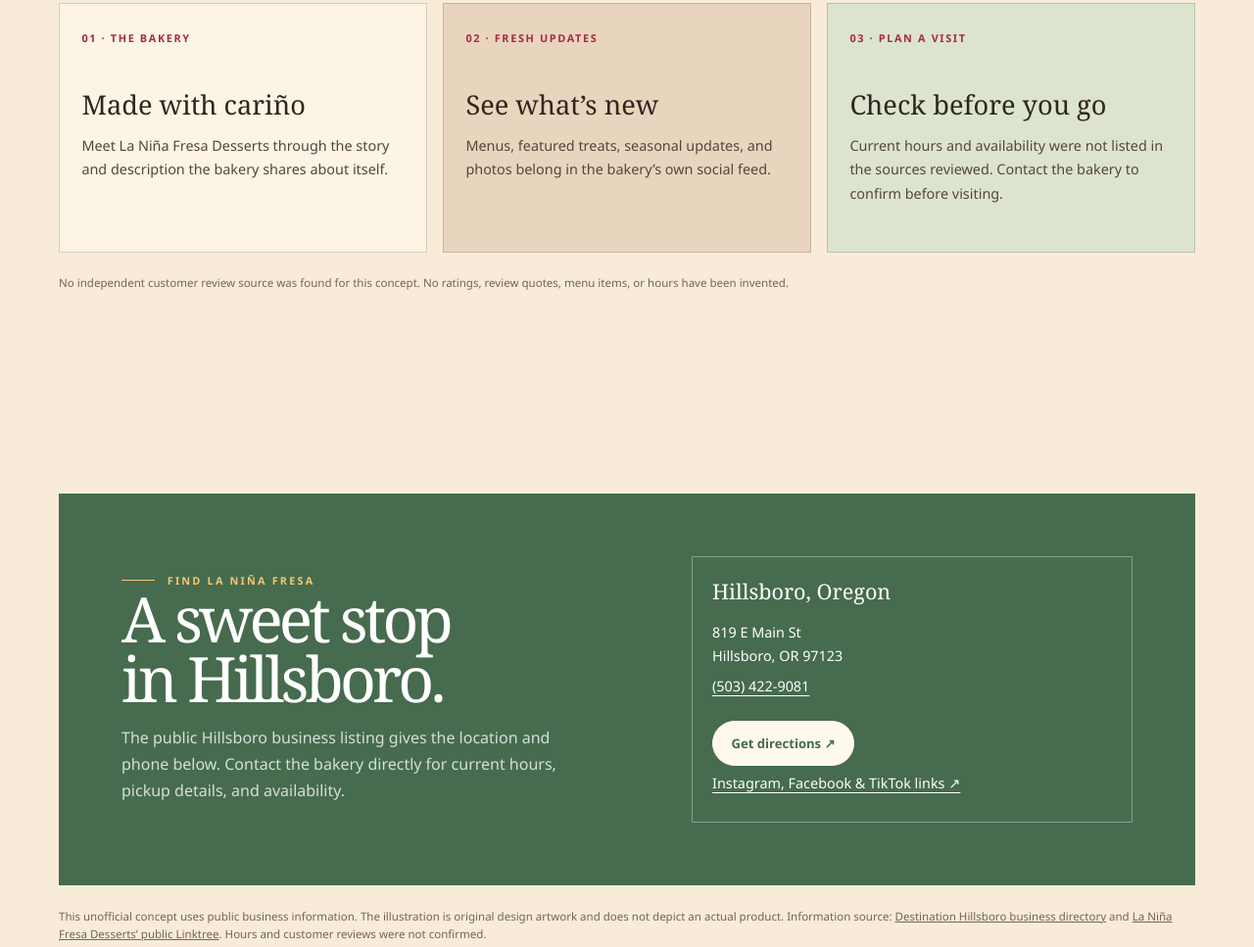
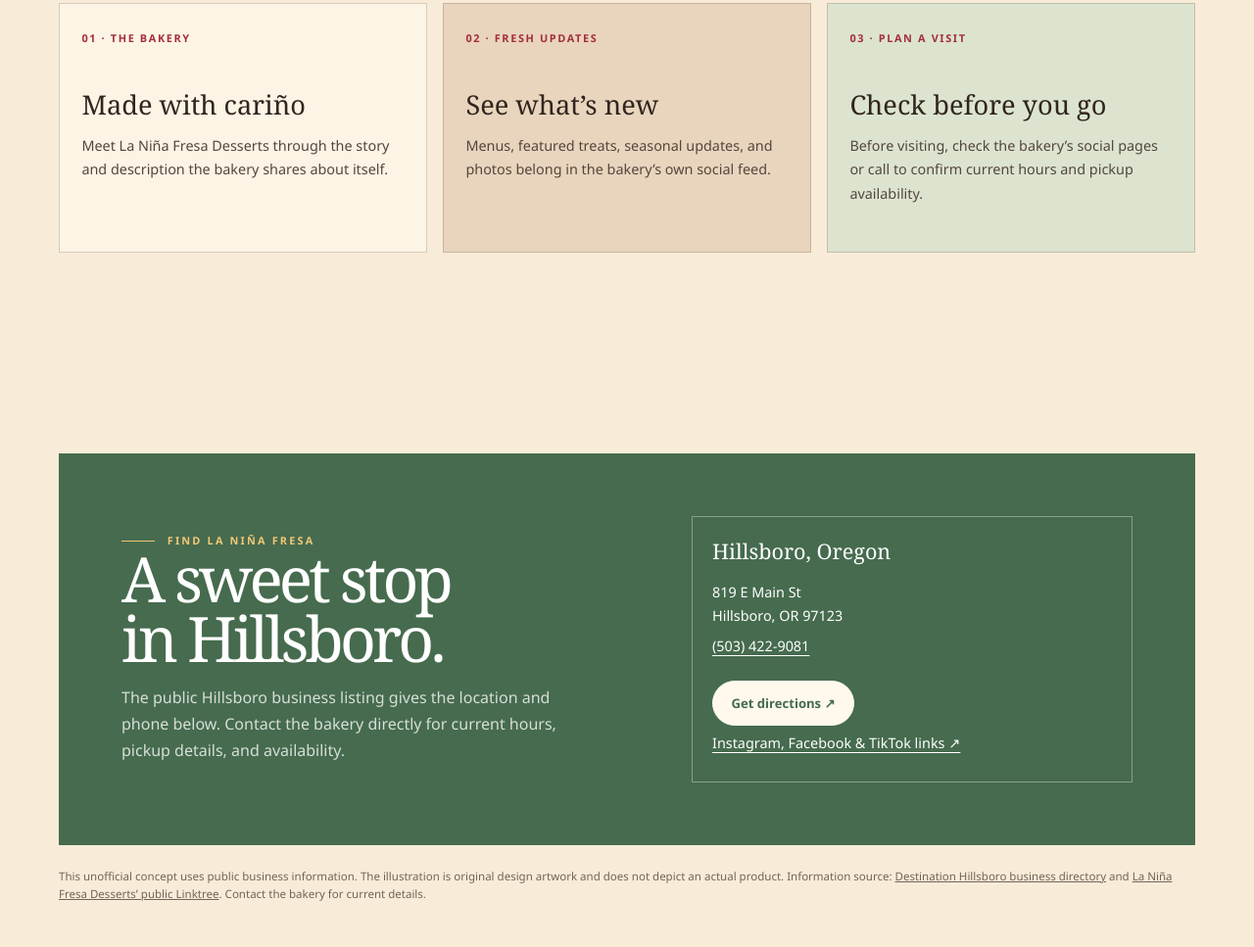
Before and after one commit to hillsboroweb/hillsboro-web-studio, a plain HTML site: page la-nina-fresa/index.html in a window 1280 px wide. Shown: the part 1288-2255 px from the top of the page at 98% size. Drawn offline with Linux system fonts and the light colour scheme.

Commit message:
Polish La Nina Fresa visit details

```diff
--- a/la-nina-fresa/index.html
+++ b/la-nina-fresa/index.html
@@ -173,9 +173,8 @@
       <div class="story-grid">
         <article class="story-card"><span class="card-kicker">01 · The bakery</span><h3>Made with cariño</h3><p>Meet La Niña Fresa Desserts through the story and description the bakery shares about itself.</p></article>
         <article class="story-card"><span class="card-kicker">02 · Fresh updates</span><h3>See what’s new</h3><p>Menus, featured treats, seasonal updates, and photos belong in the bakery’s own social feed.</p></article>
-        <article class="story-card"><span class="card-kicker">03 · Plan a visit</span><h3>Check before you go</h3><p>Current hours and availability were not listed in the sources reviewed. Contact the bakery to confirm before visiting.</p></article>
+        <article class="story-card"><span class="card-kicker">03 · Plan a visit</span><h3>Check before you go</h3><p>Before visiting, check the bakery’s social pages or call to confirm current hours and pickup availability.</p></article>
       </div>
-      <p class="fine-print">No independent customer review source was found for this concept. No ratings, review quotes, menu items, or hours have been invented.</p>
     </section>
     <section class="section shell" id="visit" aria-labelledby="visit-title">
       <div class="contact">
@@ -188,7 +187,7 @@
           <p><a href="https://linktr.ee/laninafresadesserts" target="_blank" rel="noopener noreferrer">Instagram, Facebook &amp; TikTok links ↗</a></p>
         </div>
       </div>
-      <p class="fine-print">This unofficial concept uses public business information. The illustration is original design artwork and does not depict an actual product. Information source: <a href="https://destinationhillsboro.com/eat/" target="_blank" rel="noopener noreferrer">Destination Hillsboro business directory</a> and <a href="https://linktr.ee/laninafresadesserts" target="_blank" rel="noopener noreferrer">La Niña Fresa Desserts’ public Linktree</a>. Hours and customer reviews were not confirmed.</p>
+      <p class="fine-print">This unofficial concept uses public business information. The illustration is original design artwork and does not depict an actual product. Information source: <a href="https://destinationhillsboro.com/eat/" target="_blank" rel="noopener noreferrer">Destination Hillsboro business directory</a> and <a href="https://linktr.ee/laninafresadesserts" target="_blank" rel="noopener noreferrer">La Niña Fresa Desserts’ public Linktree</a>. Contact the bakery for current details.</p>
     </section>
   </main>
   <footer class="shell">La Niña Fresa Desserts · Hillsboro, Oregon · <a href="https://linktr.ee/laninafresadesserts" target="_blank" rel="noopener noreferrer">Follow the bakery’s social pages ↗</a><br><br>Unofficial design proposal · Not affiliated with or approved by the business.</footer>
```
